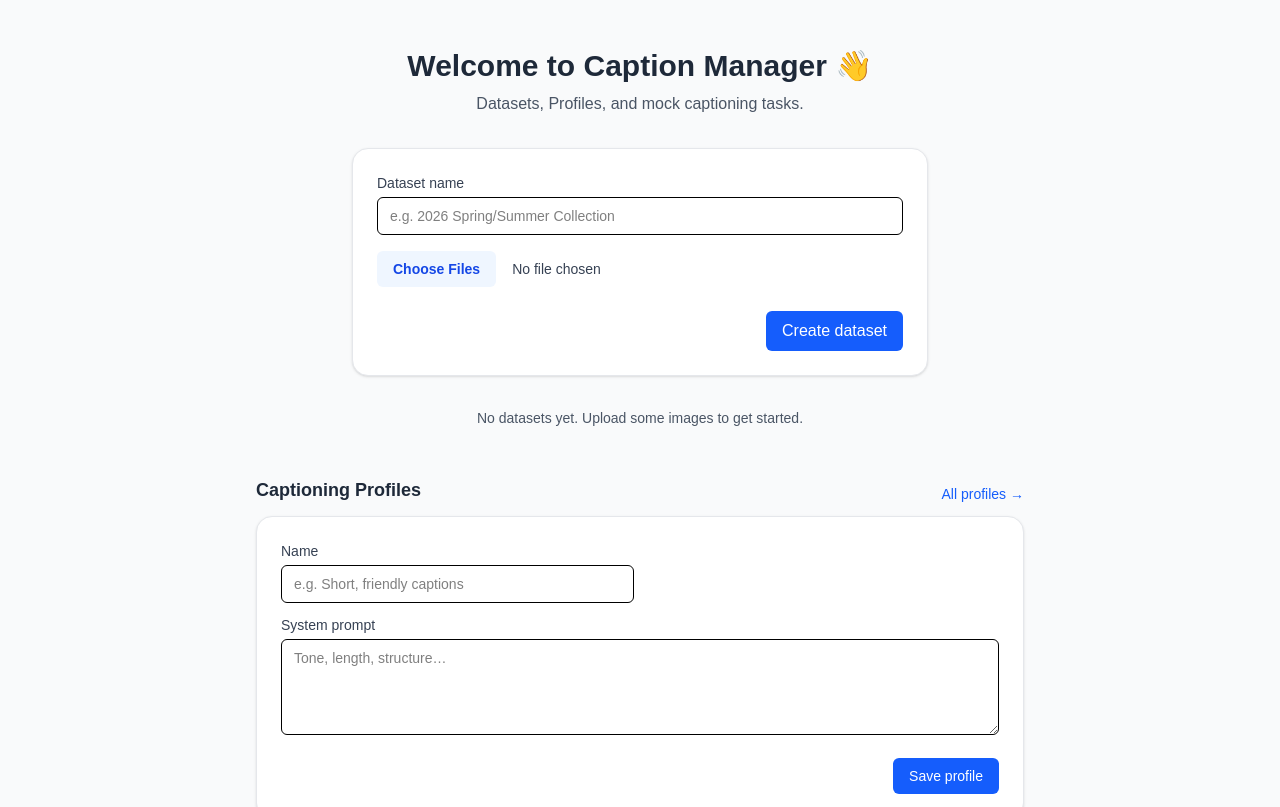
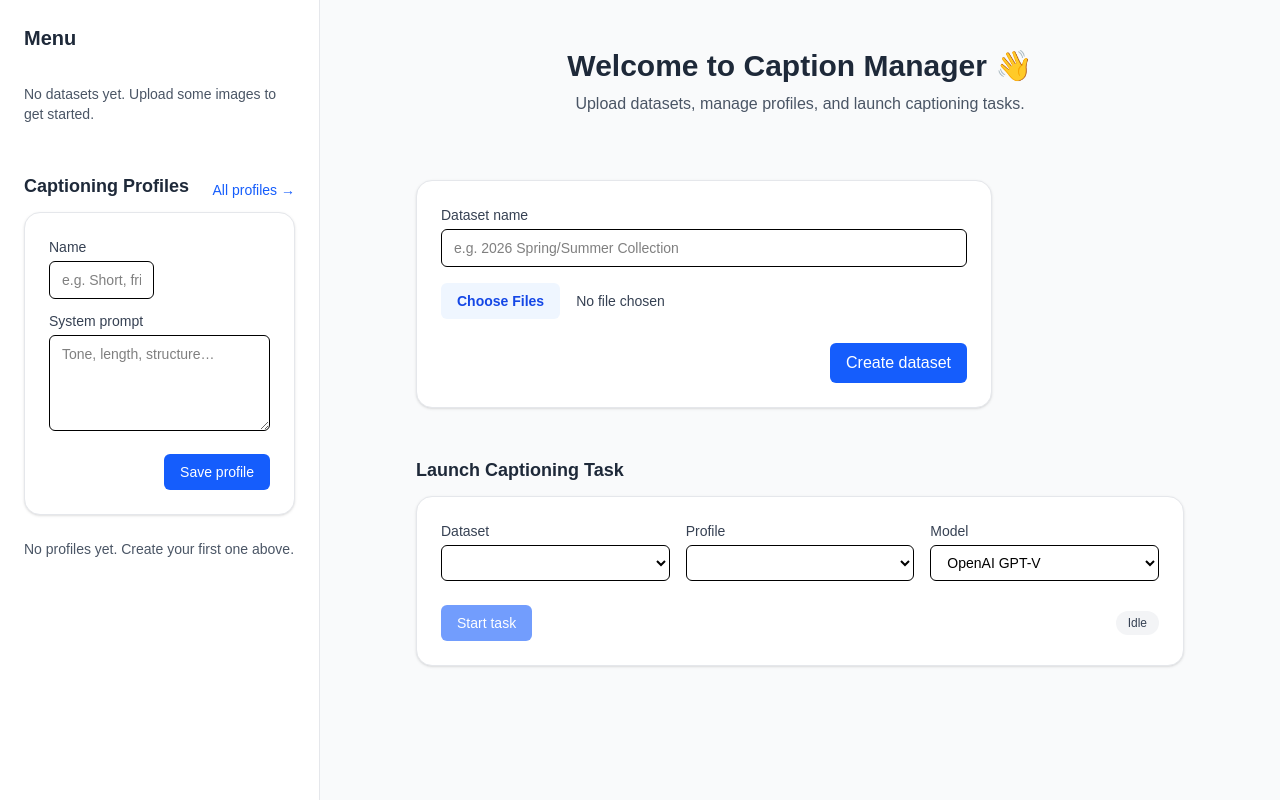
Before and after one commit to orojorge/caption-manager, a Next.js app: page / in a window 1280 px wide. Shown: the top 807 px of the page. Built offline with nearby package versions, Linux system fonts and the light colour scheme.

Commit message:
Initial side menu implemented

```diff
--- /dev/null
+++ b/app/components/Menu.tsx
@@ -0,0 +1,16 @@
+'use client';
+
+import DatasetList from './DatasetList';
+import Profiles from './Profiles';
+
+export default function Menu() {
+  return (
+    <aside className="w-full max-w-xs h-screen overflow-y-auto border-r border-gray-200 bg-white p-6">
+      <h2 className="mb-4 text-xl font-semibold text-gray-800">Menu</h2>
+      <div className="space-y-10">
+        <DatasetList />
+        <Profiles />
+      </div>
+    </aside>
+  );
+}
--- a/app/page.tsx
+++ b/app/page.tsx
@@ -1,17 +1,24 @@
+import Menu from './components/Menu';
 import Uploader from './components/Uploader';
-import DatasetList from './components/DatasetList';
-import Profiles from './components/Profiles';
 import TaskLauncher from './components/TaskLauncher';
 
 export default function Home() {
   return (
-    <main className="flex min-h-screen flex-col items-center bg-gray-50 px-4 py-12">
-      <h1 className="text-3xl font-bold text-gray-800">Welcome to Caption Manager 👋</h1>
-      <p className="mt-2 text-gray-600">Datasets, Profiles, and mock captioning tasks.</p>
-      <Uploader />
-      <DatasetList />
-      <Profiles />
-      <TaskLauncher />
+    <main className="flex min-h-screen bg-gray-50">
+      {/* Sidebar */}
+      <Menu />
+
+      {/* Main content */}
+      <section className="flex-1 flex flex-col items-center px-8 py-12 overflow-y-auto">
+        <h1 className="text-3xl font-bold text-gray-800">Welcome to Caption Manager 👋</h1>
+        <p className="mt-2 text-gray-600">
+          Upload datasets, manage profiles, and launch captioning tasks.
+        </p>
+        <div className="mt-8 w-full max-w-3xl space-y-10">
+          <Uploader />
+          <TaskLauncher />
+        </div>
+      </section>
     </main>
   );
 }
```
